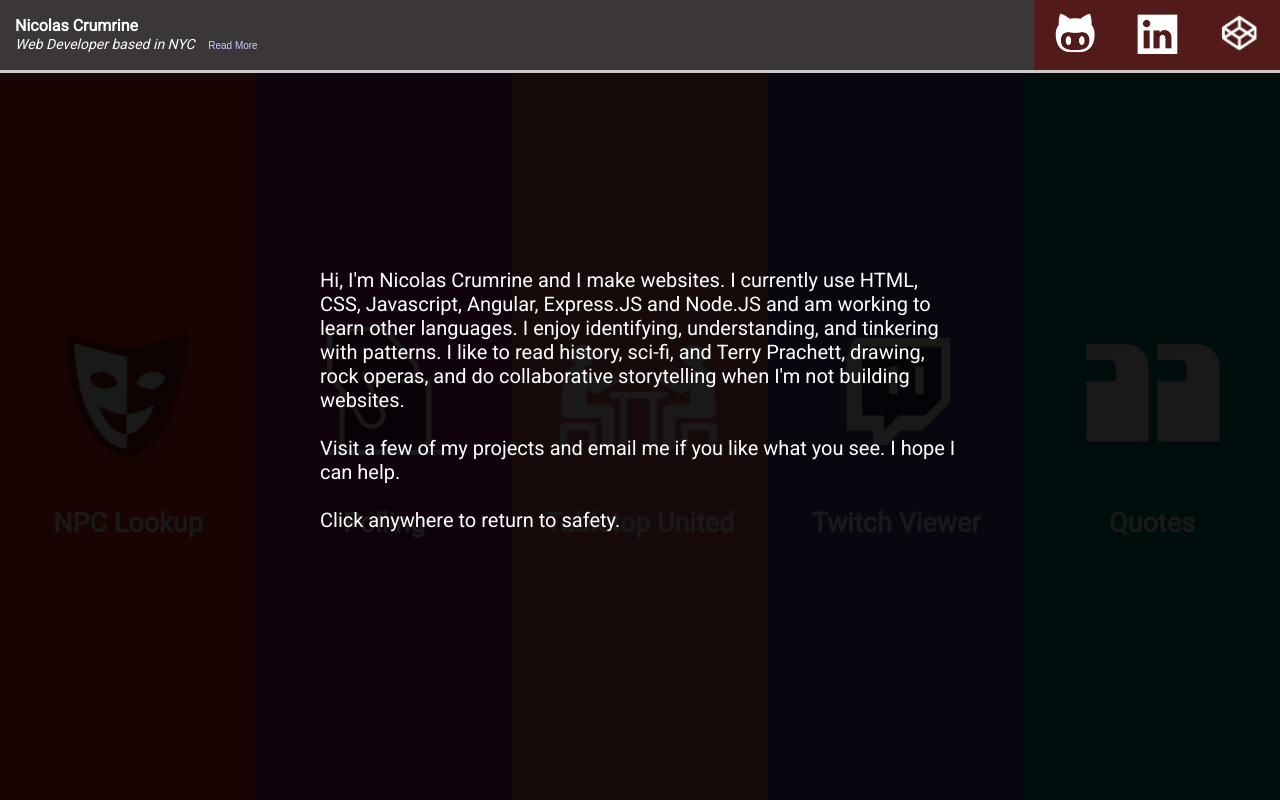
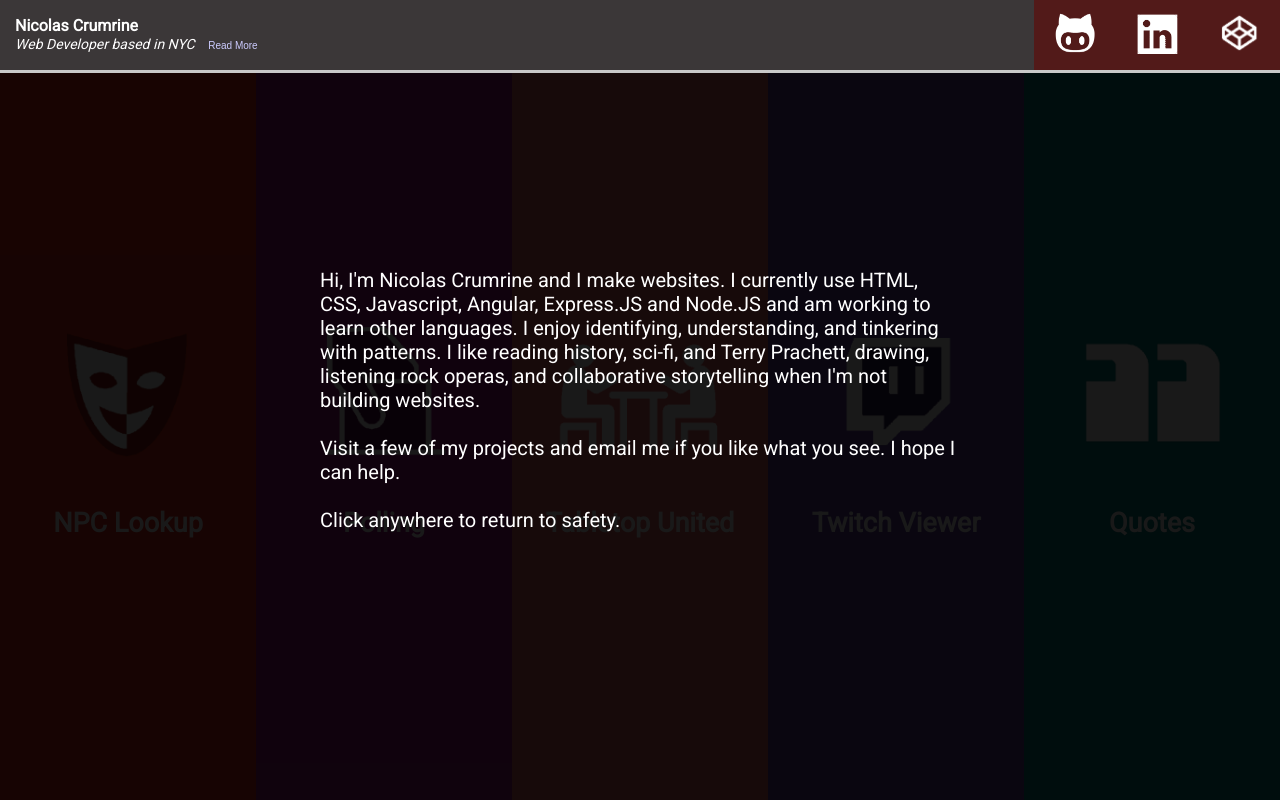
Before and after one commit to CrumrineCoder/Profile-Website-version2, a plain HTML site: page index.html in a window 1280 px wide. Both pictures are taken after a click on the button "Read More". Drawn offline with nearby package versions, Linux system fonts and the light colour scheme.

Commit message:
Grammar fixes

```diff
--- a/index.html
+++ b/index.html
@@ -35,7 +35,7 @@
       </ul>
     </nav>
 	<div id="aboutMeOverlay" onclick="off()">
-		<div id="aboutMeText">Hi, I'm Nicolas Crumrine and I make websites. I currently use HTML, CSS, Javascript, Angular, Express.JS and Node.JS and am working to learn other languages. I enjoy identifying, understanding, and tinkering with patterns. I like to read history, sci-fi, and Terry Prachett, drawing, rock operas, and do collaborative storytelling when I'm not building websites. <br > <br>
+		<div id="aboutMeText">Hi, I'm Nicolas Crumrine and I make websites. I currently use HTML, CSS, Javascript, Angular, Express.JS and Node.JS and am working to learn other languages. I enjoy identifying, understanding, and tinkering with patterns. I like reading history, sci-fi, and Terry Prachett, drawing, listening rock operas, and collaborative storytelling when I'm not building websites. <br > <br>
 		Visit a few of my projects and email me if you like what you see. I hope I can help. <br> <br> Click anywhere to return to safety.</div>
 	</div>
 	<div id="logoCreditsOverlay" onclick="creditsOff()">
```
